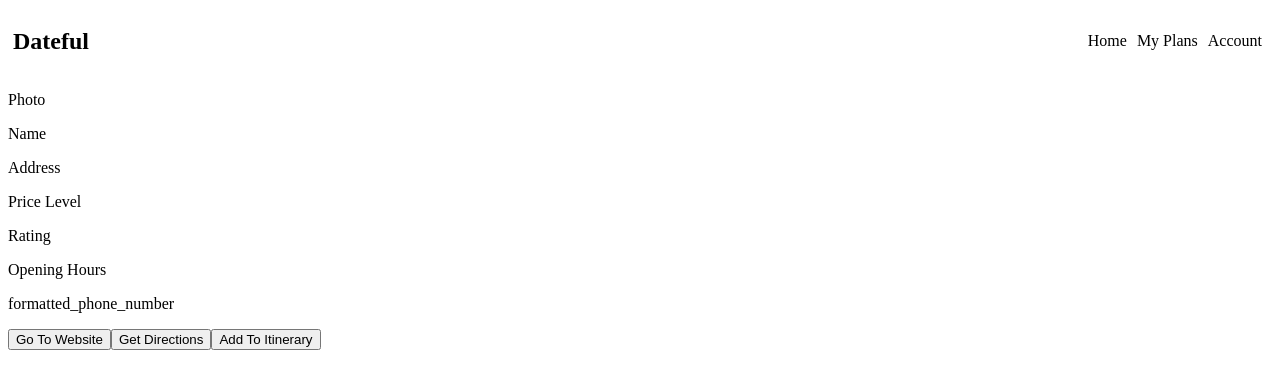
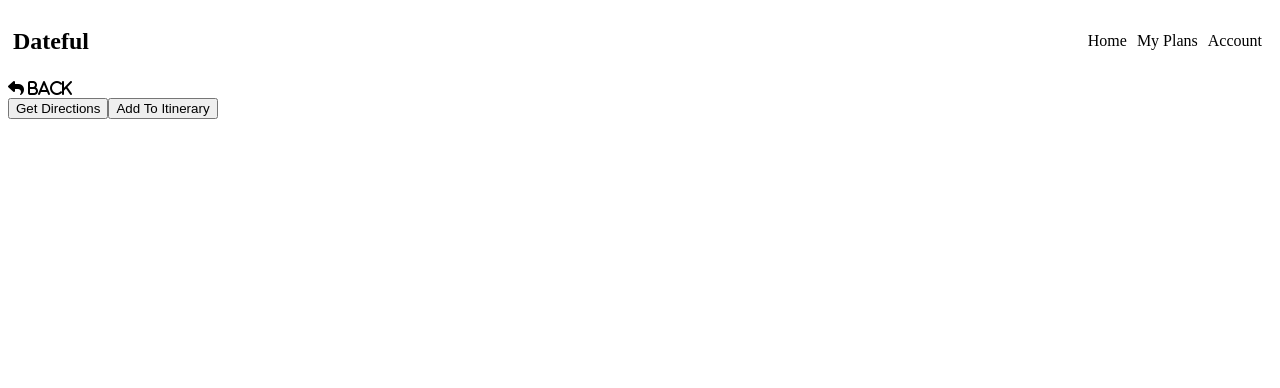
Before and after one commit to ambermetz/group-final-project, an Angular app: page /event-details in a window 1280 px wide. Shown: the top 388 px of the page. Built offline with nearby package versions, Linux system fonts and the light colour scheme; a web font is replaced by a local one.

Commit message:
Results showing and being pushed to itinerary page

```diff
--- a/src/app/event-details/event-details.component.html
+++ b/src/app/event-details/event-details.component.html
@@ -1,12 +1,20 @@
-<p>Photo</p>
-<p>Name</p>
-<p>Address</p>
-<p>Price Level</p>
-<p>Rating</p>
-<p>Opening Hours</p>
-<p>formatted_phone_number</p>
-<button>Go To Website</button>
-<button>Get Directions</button>
-<button routerLinkActive="active" routerLink="/itinerary">
-  Add To Itinerary
-</button>
+<i class="fas fa-reply" routerLinkActive="active" routerLink="/event-results">
+  Back</i
+>
+
+<div>
+  <!-- <img src="{{ event.images[0].url }}" /> -->
+  <!-- <p>Event: {{ event.name }}</p>
+  <p>Location: {{ event.location }}</p>
+  <p>Venue: {{ event.venueName }}</p>
+  <p>Date: {{ event.date }}</p>
+  <p>{{ event.description }}</p>
+  <p>${{ event.minPrice }} - {{ event.maxPrice }}</p>
+
+  <p>{{ event.type }}</p> -->
+  <!-- <a href="{{ event.url }}">Purchase Tickets</a> -->
+  <button>Get Directions</button>
+  <button routerLinkActive="active" routerLink="/itinerary">
+    Add To Itinerary
+  </button>
+</div>
--- a/src/app/event-details/event-details.component.ts
+++ b/src/app/event-details/event-details.component.ts
@@ -1,15 +1,12 @@
-import { Component, OnInit } from '@angular/core';
+import { Component, OnInit } from "@angular/core";
 
 @Component({
-  selector: 'app-event-details',
-  templateUrl: './event-details.component.html',
-  styleUrls: ['./event-details.component.css']
+  selector: "app-event-details",
+  templateUrl: "./event-details.component.html",
+  styleUrls: ["./event-details.component.css"]
 })
 export class EventDetailsComponent implements OnInit {
+  constructor() {}
 
-  constructor() { }
-
-  ngOnInit() {
-  }
-
+  ngOnInit() {}
 }
--- a/src/app/event-results/event-results.component.html
+++ b/src/app/event-results/event-results.component.html
@@ -1,17 +1,26 @@
+<section class="mainSection">
   <main>
+    <div class="dine">
       <h2>Dine</h2>
+    </div>
+    <div class="visit">
       <h2>Visit</h2>
+    </div>
+    <div class="explore">
       <h2>Explore</h2>
       <div class="events" *ngFor="let event of eventList; index as i">
         <img src="{{ event.images[0].url }}" />
         <div class="eventInfo">
           <p>Event Name: {{ event.name }}</p>
-      <p>Event Date: {{ event.dates.start.localDate }}</p>
-      <!-- <p>Event City: {{ event._embedded.venues[0].city.name }}</p> -->
-      <a href="{{ event.url }}">Go to event page</a>
-      <button>
+          <p>Date: {{ event.dates.start.localDate }}</p>
+          <p>Event City: {{ event._embedded.venues[0].city.name }}</p>
+          <a href="{{ event.url }}">Purchase Tickets</a>
+          <button (click)="viewEventDetails(event[i])">
             View Details
           </button>
+          <button (click)="addToItinerary(i)">Add to Itinerary</button>
+        </div>
       </div>
     </div>
   </main>
+</section>
--- a/src/app/event-results/event-results.component.ts
+++ b/src/app/event-results/event-results.component.ts
@@ -14,4 +14,8 @@ export class EventResultsComponent implements OnInit {
   ngOnInit() {
     this.eventList = this.servicesService.eventList;
   }
+
+  addToItinerary(index: number) {
+    this.servicesService.addToItinerary(index);
+  }
 }
--- a/src/app/itinerary/itinerary.component.html
+++ b/src/app/itinerary/itinerary.component.html
@@ -1 +1,4 @@
-<p>itinerary works!</p>
+<div *ngFor="let item of itineraryList; index as i">
+  <p>Name: {{ item.name }}</p>
+  <p>Place:</p>
+</div>
--- a/src/app/itinerary/itinerary.component.ts
+++ b/src/app/itinerary/itinerary.component.ts
@@ -1,15 +1,16 @@
-import { Component, OnInit } from '@angular/core';
+import { Component, OnInit } from "@angular/core";
+import { ServicesService } from "../services/services.service";
 
 @Component({
-  selector: 'app-itinerary',
-  templateUrl: './itinerary.component.html',
-  styleUrls: ['./itinerary.component.css']
+  selector: "app-itinerary",
+  templateUrl: "./itinerary.component.html",
+  styleUrls: ["./itinerary.component.css"]
 })
 export class ItineraryComponent implements OnInit {
-
-  constructor() { }
+  itineraryList: any[];
+  constructor(private servicesService: ServicesService) {}
 
   ngOnInit() {
+    this.itineraryList = this.servicesService.itineraryList;
   }
-
 }
--- a/src/app/services/services.service.ts
+++ b/src/app/services/services.service.ts
@@ -7,16 +7,23 @@ import { Router } from "@angular/router";
 })
 export class ServicesService {
   eventList: any[] = [];
+  itineraryList: any[] = [];
   constructor(private http: HttpClient, private router: Router) {}
 
   getData(keyword: string, startDateTime: string, endDateTime: string) {
     this.http
       .get(
-        `https://app.ticketmaster.com/discovery/v2/events?apikey=jmMcmgjfpxGx8rV6Z6PsXR5tpOEjuJHt&keyword=${keyword}&locale=*&startDateTime=${startDateTime}T00:00:00Z&endDateTime=${endDateTime}T23:59:59Z`
+        `https://app.ticketmaster.com/discovery/v2/events?apikey=jmMcmgjfpxGx8rV6Z6PsXR5tpOEjuJHt&keyword=${keyword}&size=2&locale=*&startDateTime=${startDateTime}T00:00:00Z&endDateTime=${endDateTime}T23:59:59Z`
       )
       .subscribe(response => {
         this.eventList = response["_embedded"].events;
         this.router.navigate(["event-results"]);
       });
   }
+  addToItinerary(index: number) {
+    console.log(index);
+    this.itineraryList.push(this.eventList[index]);
+    this.router.navigate(["itinerary"]);
+    console.log(this.itineraryList);
+  }
 }
```
Lines whose indentation alone changed are shown as unchanged.
